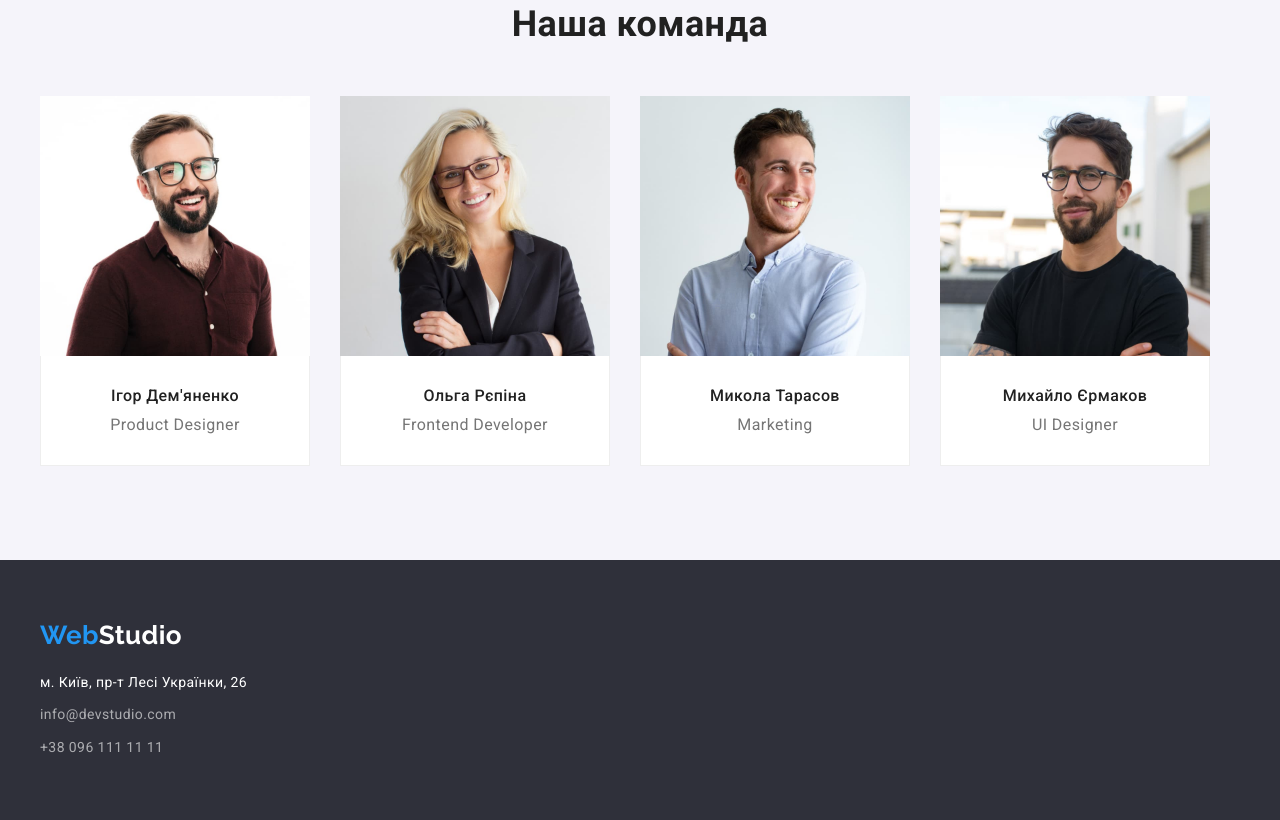
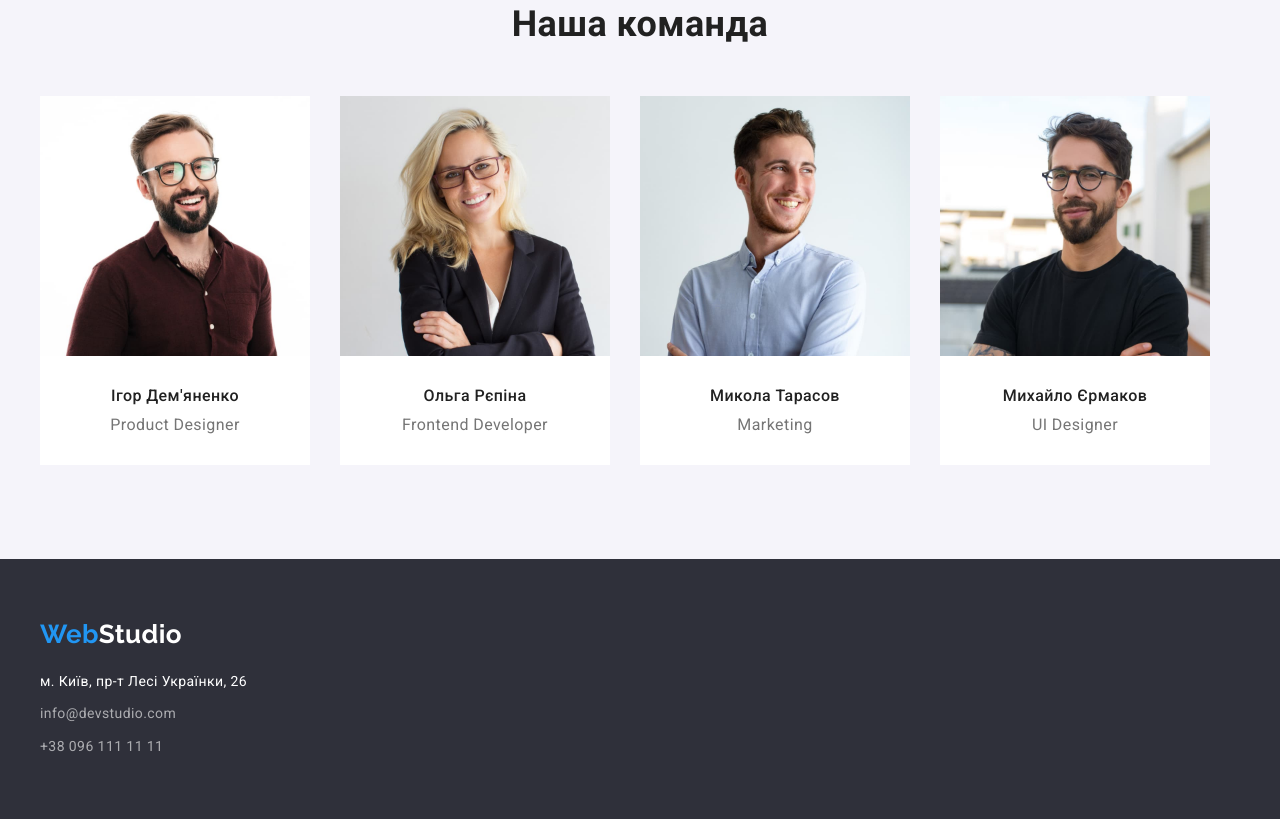
Before and after one commit to MarkYarema/goit-markup-hw-03, a plain HTML site: page index.html in a window 1280 px wide. Shown: the part 1540-2360 px from the top of the page. Drawn offline with nearby package versions, Linux system fonts and the light colour scheme.

Commit message:
update css

```diff
--- a/css/styles.css
+++ b/css/styles.css
@@ -235,7 +235,7 @@ p {
   font-weight: 500;
   font-size: 16px;
   line-height: 1.2;
-  padding-top: 30px;
+  margin-top: 30px;
 }
 
 .team-list {
@@ -254,11 +254,6 @@ p {
 
 .infolist:not(:last-child) {
   margin-right: 30px;
-}
-
-.border-team {
-  border: 1px solid var(--border-color);
-  border-top: none;
 }
 
 /* footer */
```
